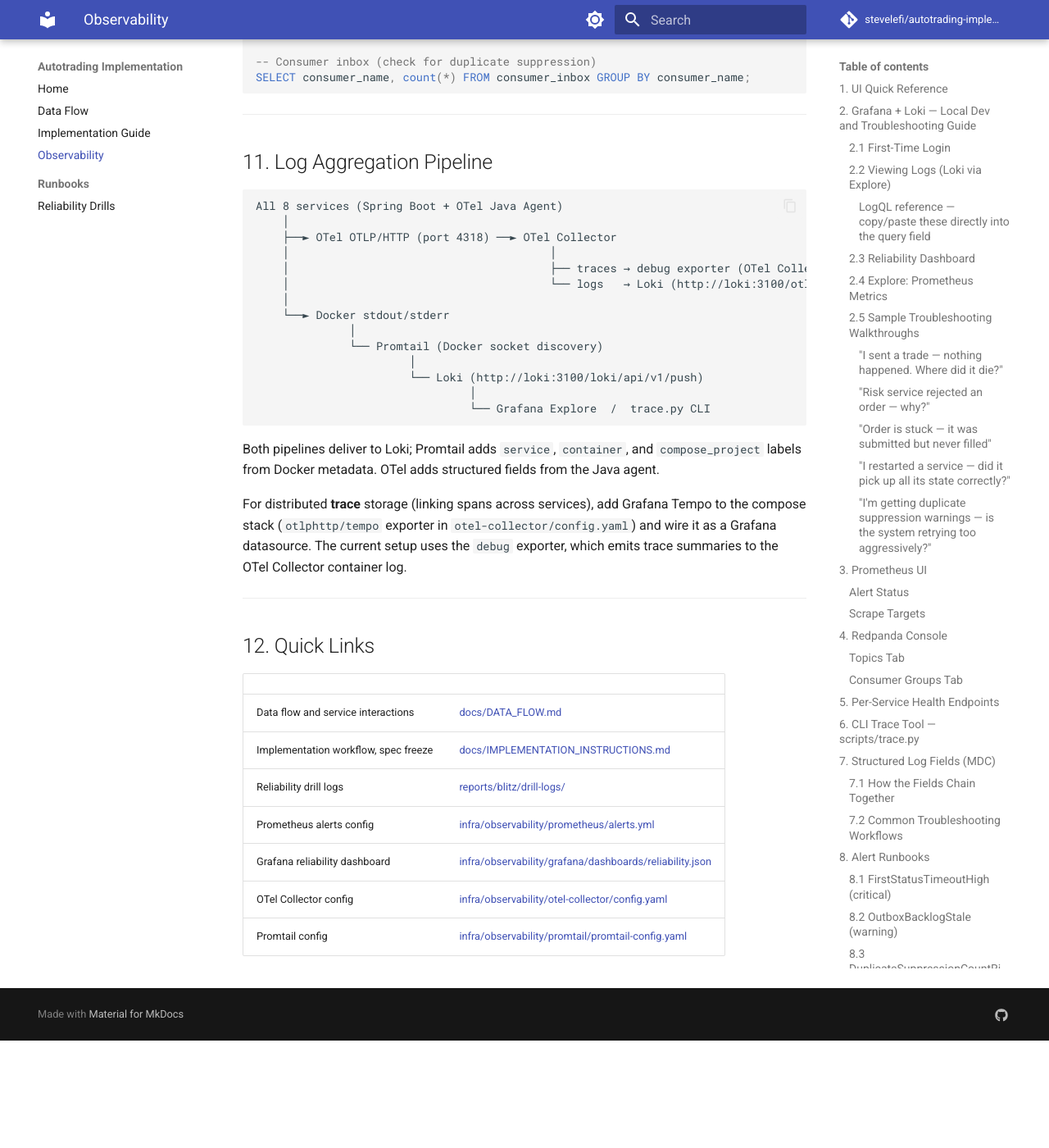
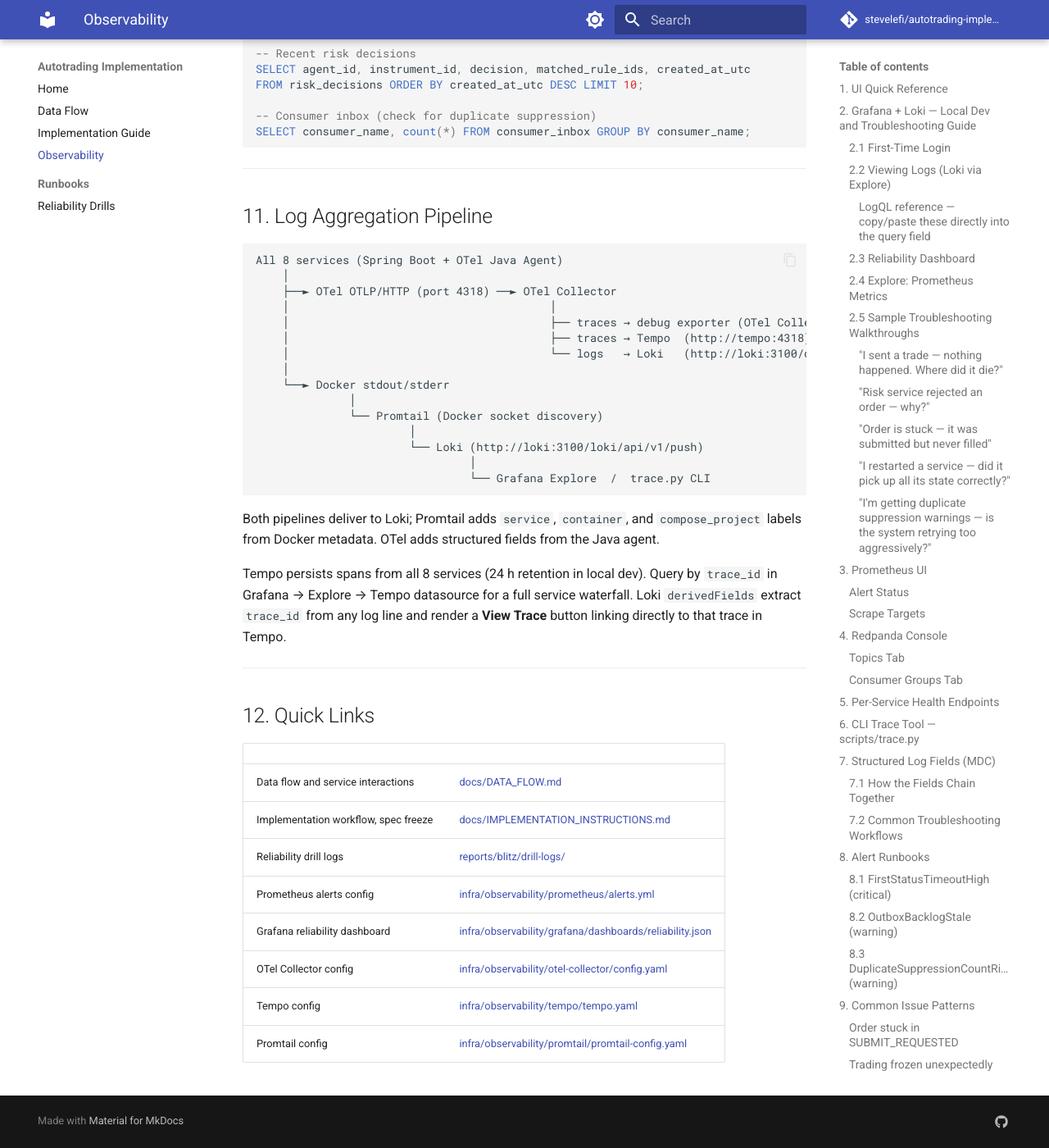
Before and after one commit to stevelefi/autotrading-implementation, an MkDocs documentation site: the page built from docs/OBSERVABILITY.md, in a window 1280 px wide and 1400 px high, scrolled down 16111 px. Shown: the whole window at 82% size. Built offline with MkDocs 1.6.1 and Material for MkDocs 9.7.7, drawn with Linux system fonts in a browser that asks for light colours; comment, search, counter and statistics services are not loaded; before the commit the page ends 17380 px from its top, so only the background shows below that; some of the changed text lies outside the part shown.

Commit message:
feat(observability): add Grafana Tempo for distributed trace waterfall UI

```diff
--- a/docs/OBSERVABILITY.md
+++ b/docs/OBSERVABILITY.md
@@ -16,7 +16,8 @@
 | **Prometheus** | http://localhost:9090 | Ad-hoc PromQL, raw alert states, scrape targets |
 | **Redpanda Console** | http://localhost:8888 | Kafka topic browser, consumer-group lag, message inspector |
 | **Loki API** | http://localhost:3100 | Log aggregation backend (query via Grafana Explore or `trace.py`) |
-| **OTel Collector** | grpc:4317 / http:4318 | Receives traces+logs from all 8 services, forwards to Loki |
+| **Tempo** | http://localhost:3200 | Distributed trace storage — paste a `trace_id` to see service waterfall + latency |
+| **OTel Collector** | grpc:4317 / http:4318 | Receives traces+logs from all 8 services, forwards to Loki and Tempo |
 
 Grafana credentials: set via `GRAFANA_ADMIN_USER` / `GRAFANA_ADMIN_PASSWORD` in `infra/local/.env.compose.example` (copy to `.env.compose` before first run); defaults to `admin`/`admin`.
 
@@ -707,7 +708,8 @@
     ├──► OTel OTLP/HTTP (port 4318) ──► OTel Collector
     │                                       │
     │                                       ├── traces → debug exporter (OTel Collector stdout)
-    │                                       └── logs   → Loki (http://loki:3100/otlp)
+    │                                       ├── traces → Tempo  (http://tempo:4318)  ← persistent span storage
+    │                                       └── logs   → Loki   (http://loki:3100/otlp)
     │
     └──► Docker stdout/stderr
               │
@@ -720,7 +722,7 @@
 
 Both pipelines deliver to Loki; Promtail adds `service`, `container`, and `compose_project` labels from Docker metadata. OTel adds structured fields from the Java agent.
 
-For distributed **trace** storage (linking spans across services), add Grafana Tempo to the compose stack (`otlphttp/tempo` exporter in `otel-collector/config.yaml`) and wire it as a Grafana datasource. The current setup uses the `debug` exporter, which emits trace summaries to the OTel Collector container log.
+Tempo persists spans from all 8 services (24 h retention in local dev). Query by `trace_id` in Grafana → Explore → Tempo datasource for a full service waterfall. Loki `derivedFields` extract `trace_id` from any log line and render a **View Trace** button linking directly to that trace in Tempo.
 
 ---
 
@@ -734,4 +736,5 @@
 | Prometheus alerts config | [infra/observability/prometheus/alerts.yml](https://github.com/stevelefi/autotrading-implementation/blob/main/infra/observability/prometheus/alerts.yml) |
 | Grafana reliability dashboard | [infra/observability/grafana/dashboards/reliability.json](https://github.com/stevelefi/autotrading-implementation/blob/main/infra/observability/grafana/dashboards/reliability.json) |
 | OTel Collector config | [infra/observability/otel-collector/config.yaml](https://github.com/stevelefi/autotrading-implementation/blob/main/infra/observability/otel-collector/config.yaml) |
+| Tempo config | [infra/observability/tempo/tempo.yaml](https://github.com/stevelefi/autotrading-implementation/blob/main/infra/observability/tempo/tempo.yaml) |
 | Promtail config | [infra/observability/promtail/promtail-config.yaml](https://github.com/stevelefi/autotrading-implementation/blob/main/infra/observability/promtail/promtail-config.yaml) |
```
Also changed, not shown: README.md (+2 -1 lines), 5 other files.
